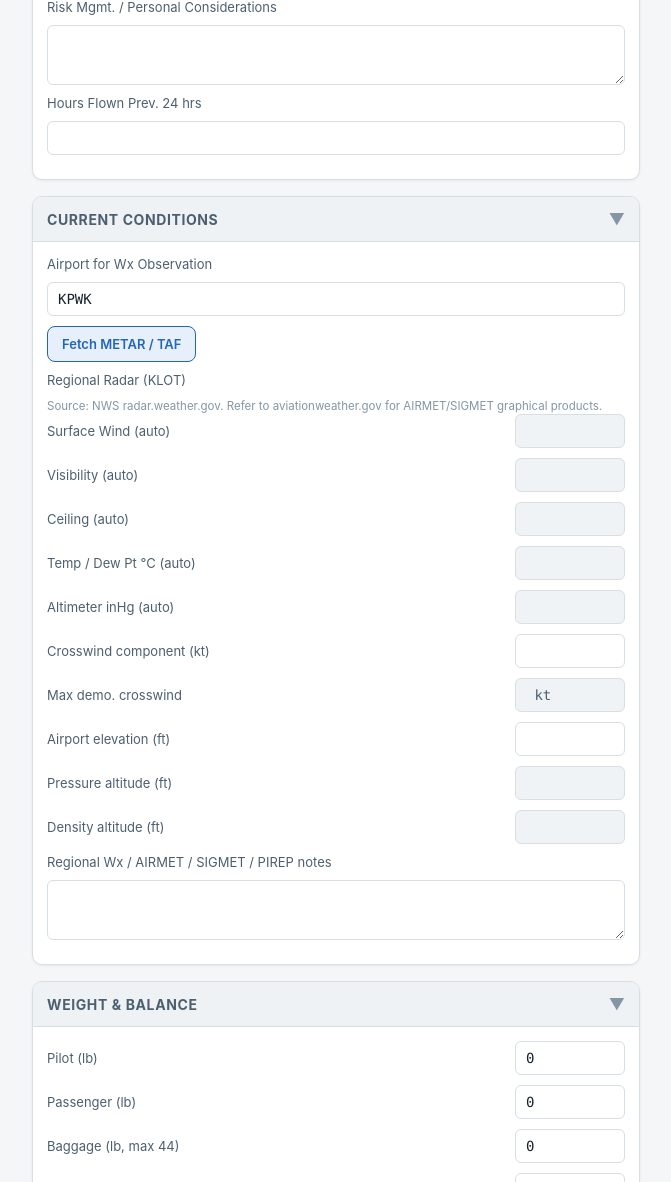
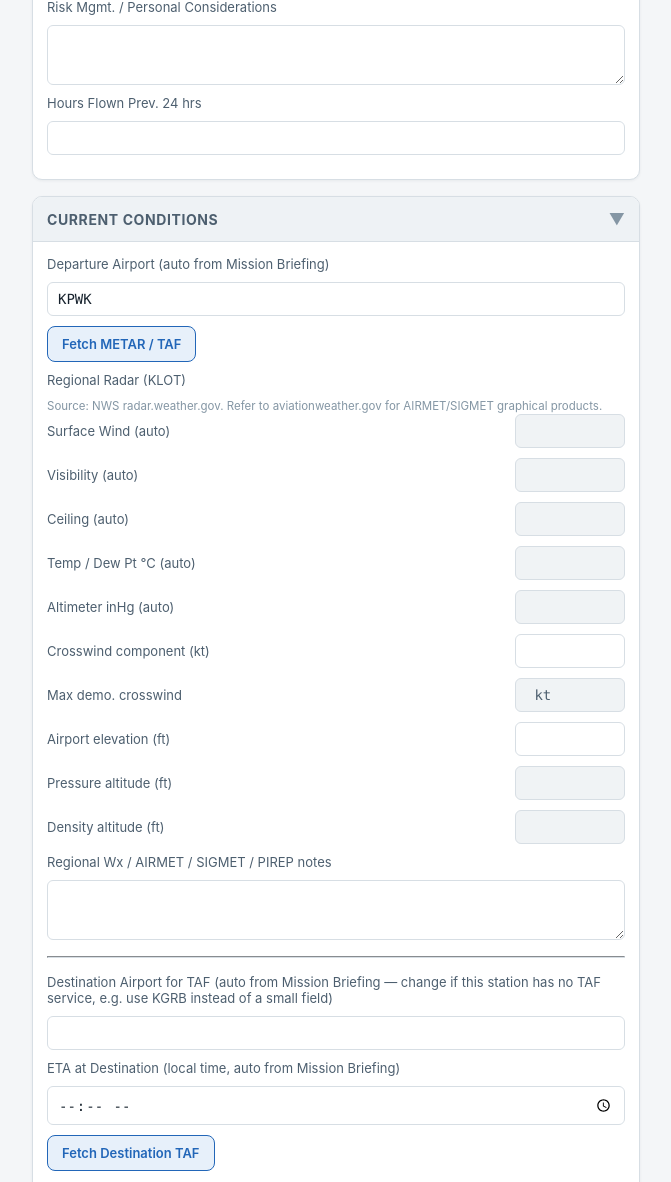
Before and after one commit to tlickerman/n5673t-flight-app, a Python web app: template templates/index.html in a window 1280 px wide. Shown: the part 1057-2239 px from the top of the page, without its empty margins (304-975 px from the left). Run offline with Jinja, Linux system fonts and the light colour scheme; the template is opened without the code that fills it, so the values that code supplies are empty.

Commit message:
Add editable destination TAF station/time override with live preview

```diff
--- a/static/js/app.js
+++ b/static/js/app.js
@@ -5,6 +5,54 @@ function togglePanel(headerEl) {
 function fmt(n) {
   if (n === null || n === undefined || isNaN(n)) return "\u2014";
   return Number(n).toLocaleString(undefined, { maximumFractionDigits: 1 });
+}
+
+// ---------------------------------------------------------------------
+// Weather station sync (Mission Briefing -> Current Conditions fields)
+// ---------------------------------------------------------------------
+function syncWeatherStations() {
+  const dep = document.getElementById("departure_airport").value.trim().toUpperCase();
+  const dest = document.getElementById("destination_airport").value.trim().toUpperCase();
+  const eta = document.getElementById("eta_destination").value;
+  if (dep) document.getElementById("wx_station").value = dep;
+  if (dest) document.getElementById("dest_taf_station").value = dest;
+  if (eta) document.getElementById("dest_taf_time").value = eta;
+}
+
+async function fetchDestinationTaf() {
+  const station = document.getElementById("dest_taf_station").value.trim().toUpperCase();
+  const time = document.getElementById("dest_taf_time").value;
+  const date = document.getElementById("date").value;
+  const displayEl = document.getElementById("dest-taf-display");
+  if (!station) {
+    displayEl.innerHTML = `<div class="status-banner warn"><span class="dot red"></span>Enter a destination airport ID first.</div>`;
+    return;
+  }
+  const params = new URLSearchParams({ station });
+  if (date) params.set("date", date);
+  if (time) params.set("time", time);
+  const resp = await fetch(`/api/destination-taf?${params}`);
+  const data = await resp.json();
+  window._lastDestTaf = data;
+
+  if (data.error) {
+    displayEl.innerHTML = `<div class="status-banner warn"><span class="dot red"></span>${data.error}</div>`;
+    return;
+  }
+
+  let html = `<div class="metar-raw">${data.raw || "No TAF text returned."}</div>`;
+  if (data.conditions) {
+    const c = data.conditions;
+    html += `<div class="note" style="margin-top:6px;">ETA ${data.eta_local} local (${data.eta_utc})<br>
+      Wind: ${c.wind || "\u2014"} &middot; Visibility: ${c.visibility || "\u2014"} &middot; Sky: ${c.sky || "\u2014"}
+      ${c.weather ? " &middot; Weather: " + c.weather : ""}</div>`;
+    if (c.notes && c.notes.length) {
+      html += `<div class="note">Also forecast for this window: ${c.notes.join(" \u2014 ")}</div>`;
+    }
+  } else if (data.eta_local) {
+    html += `<div class="note">ETA falls outside this TAF's valid period, or it couldn't be matched. Raw TAF shown above.</div>`;
+  }
+  displayEl.innerHTML = html;
 }
 
 // ---------------------------------------------------------------------
@@ -179,7 +227,8 @@ function calcRisk() {
 function collectFormData() {
   const ids = [
     "date", "n_number", "pilot_1", "pilot_2", "start_time", "stop_time",
-    "departure_airport", "destination_airport", "eta_destination", "mission_notes",
+    "departure_airport", "destination_airport", "eta_destination",
+    "dest_taf_station", "dest_taf_time", "mission_notes",
     "departure_routing", "arrival_routing", "notams", "emergency_procedures",
     "risk_considerations", "hours_prev_24", "wx_station", "crosswind_component",
     "field_elevation", "regional_wx_notes", "pilot_lb", "passenger_lb", "baggage_lb",
@@ -250,7 +299,10 @@ function resetForm() {
   const radarImg = document.getElementById("radar-map");
   radarImg.src = "";
   radarImg.style.display = "none";
+  document.getElementById("dest-taf-display").innerHTML = "";
   window._lastWeather = null;
+  window._lastDestTaf = null;
+  syncWeatherStations();
   calcWB();
   calcRisk();
   window.scrollTo({ top: 0, behavior: "smooth" });
@@ -258,6 +310,7 @@ function resetForm() {
 
 document.addEventListener("DOMContentLoaded", () => {
   document.getElementById("date").valueAsDate = new Date();
+  syncWeatherStations();
   calcWB();
   calcRisk();
 });
--- a/templates/index.html
+++ b/templates/index.html
@@ -36,9 +36,9 @@
         <div class="field-row wide"><label>Start Time</label><input type="time" id="start_time"></div>
         <div class="field-row wide"><label>Stop Time</label><input type="time" id="stop_time"></div>
       </div>
-      <div class="field-row wide"><label>Departure Airport (ICAO)</label><input type="text" id="departure_airport" value="KPWK"></div>
-      <div class="field-row wide"><label>Destination / Satellite Airfields</label><input type="text" id="destination_airport"></div>
-      <div class="field-row wide"><label>Destination ETA (local time)</label><input type="time" id="eta_destination"></div>
+      <div class="field-row wide"><label>Departure Airport (ICAO)</label><input type="text" id="departure_airport" value="KPWK" oninput="syncWeatherStations()"></div>
+      <div class="field-row wide"><label>Destination / Satellite Airfields</label><input type="text" id="destination_airport" oninput="syncWeatherStations()"></div>
+      <div class="field-row wide"><label>Destination ETA (local time)</label><input type="time" id="eta_destination" oninput="syncWeatherStations()"></div>
       <div class="field-row wide"><label>Lesson Requirements / Mission</label><textarea id="mission_notes"></textarea></div>
       <div class="field-row wide"><label>Departure Routing / Plan of Action</label><textarea id="departure_routing"></textarea></div>
       <div class="field-row wide"><label>Arrival Routing / Pattern Entry</label><textarea id="arrival_routing"></textarea></div>
@@ -55,7 +55,7 @@
       <h2>Current Conditions</h2><span class="chev">&#9660;</span>
     </div>
     <div class="panel-body">
-      <div class="field-row wide"><label>Airport for Wx Observation</label><input type="text" id="wx_station" value="KPWK"></div>
+      <div class="field-row wide"><label>Departure Airport (auto from Mission Briefing)</label><input type="text" id="wx_station" value="KPWK"></div>
       <div class="weather-actions">
         <button class="fetch-btn" onclick="fetchWeather()">Fetch METAR / TAF</button>
       </div>
@@ -77,6 +77,15 @@
       <div class="field-row"><label>Pressure altitude (ft)</label><input type="text" id="pressure_altitude" readonly></div>
       <div class="field-row"><label>Density altitude (ft)</label><input type="text" id="density_altitude" readonly></div>
       <div class="field-row wide"><label>Regional Wx / AIRMET / SIGMET / PIREP notes</label><textarea id="regional_wx_notes"></textarea></div>
+
+      <hr style="border-color: var(--border); margin: 16px 0;">
+
+      <div class="field-row wide"><label>Destination Airport for TAF (auto from Mission Briefing &mdash; change if this station has no TAF service, e.g. use KGRB instead of a small field)</label><input type="text" id="dest_taf_station"></div>
+      <div class="field-row wide"><label>ETA at Destination (local time, auto from Mission Briefing)</label><input type="time" id="dest_taf_time"></div>
+      <div class="weather-actions">
+        <button class="fetch-btn" onclick="fetchDestinationTaf()">Fetch Destination TAF</button>
+      </div>
+      <div id="dest-taf-display"></div>
     </div>
   </section>
 
```
Also changed, not shown: app.py (+33 -5 lines).
